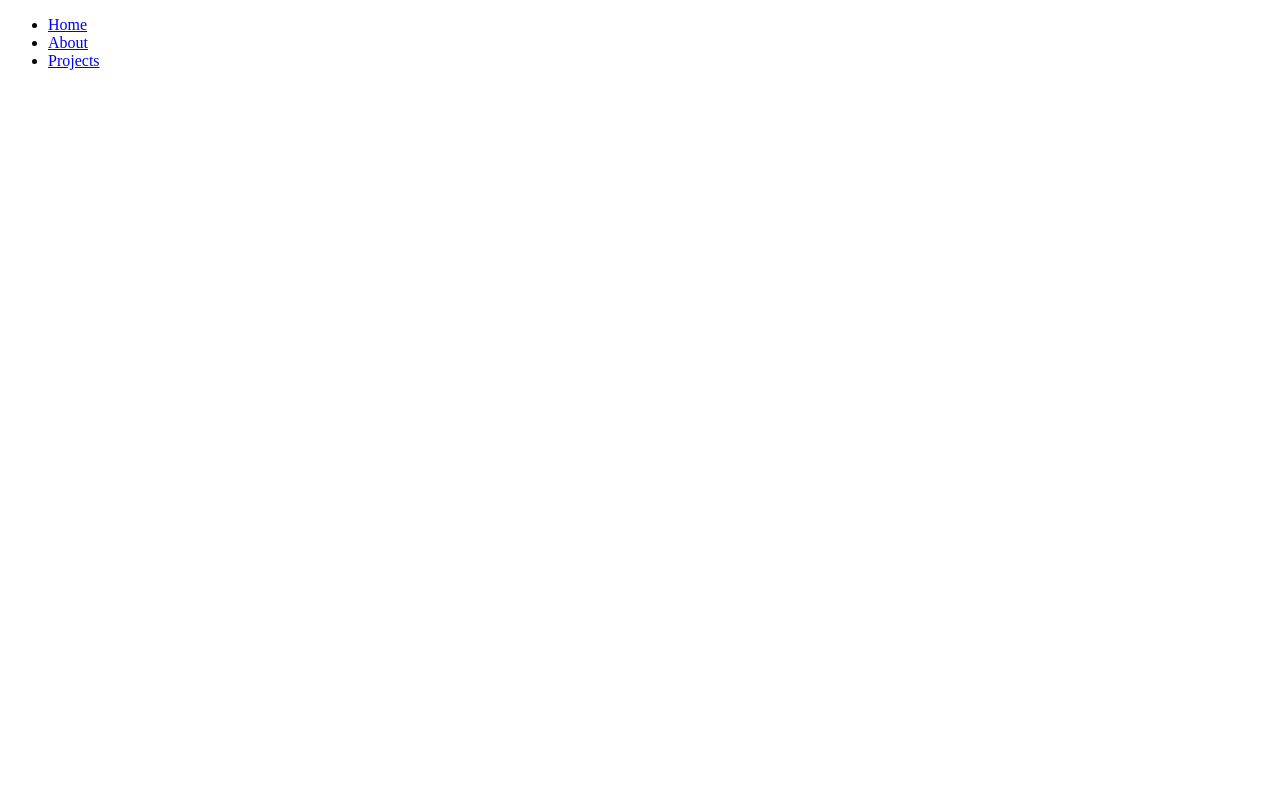
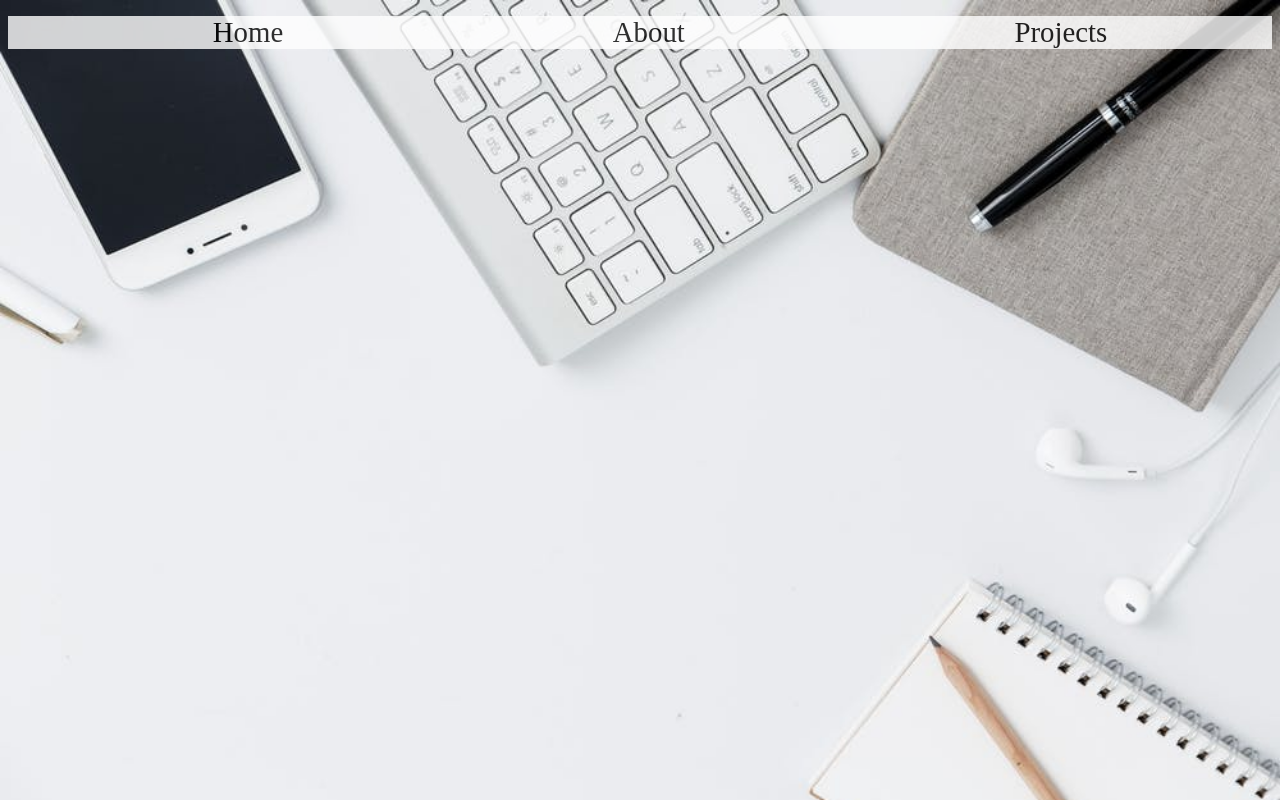
Before and after one commit to pramirez2328/mySite, a plain HTML site: page about.html in a window 1280 px wide. Drawn offline with Linux system fonts and the light colour scheme.

Commit message:
adding css files

```diff
--- a/about.html
+++ b/about.html
@@ -8,7 +8,7 @@
   <title>About</title>
   <meta name="description" content="" />
   <meta name="viewport" content="width=device-width, initial-scale=1" />
-  <link rel="stylesheet" href="" />
+  <link rel="stylesheet" href="style.css" />
 </head>
 
 <body>
```
Also changed, not shown: index.html (+0 -1 lines), projects.html (+1 -1 lines).
